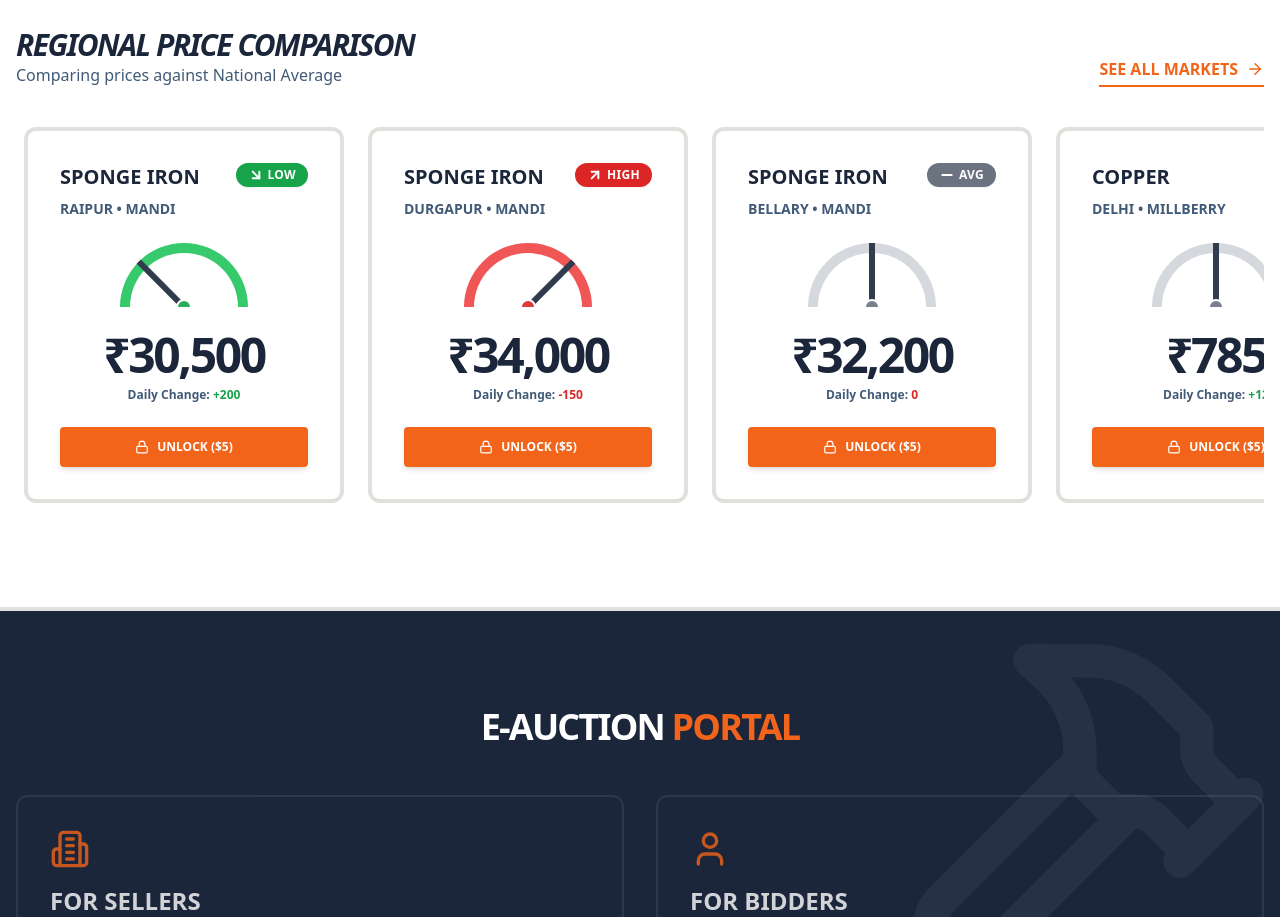
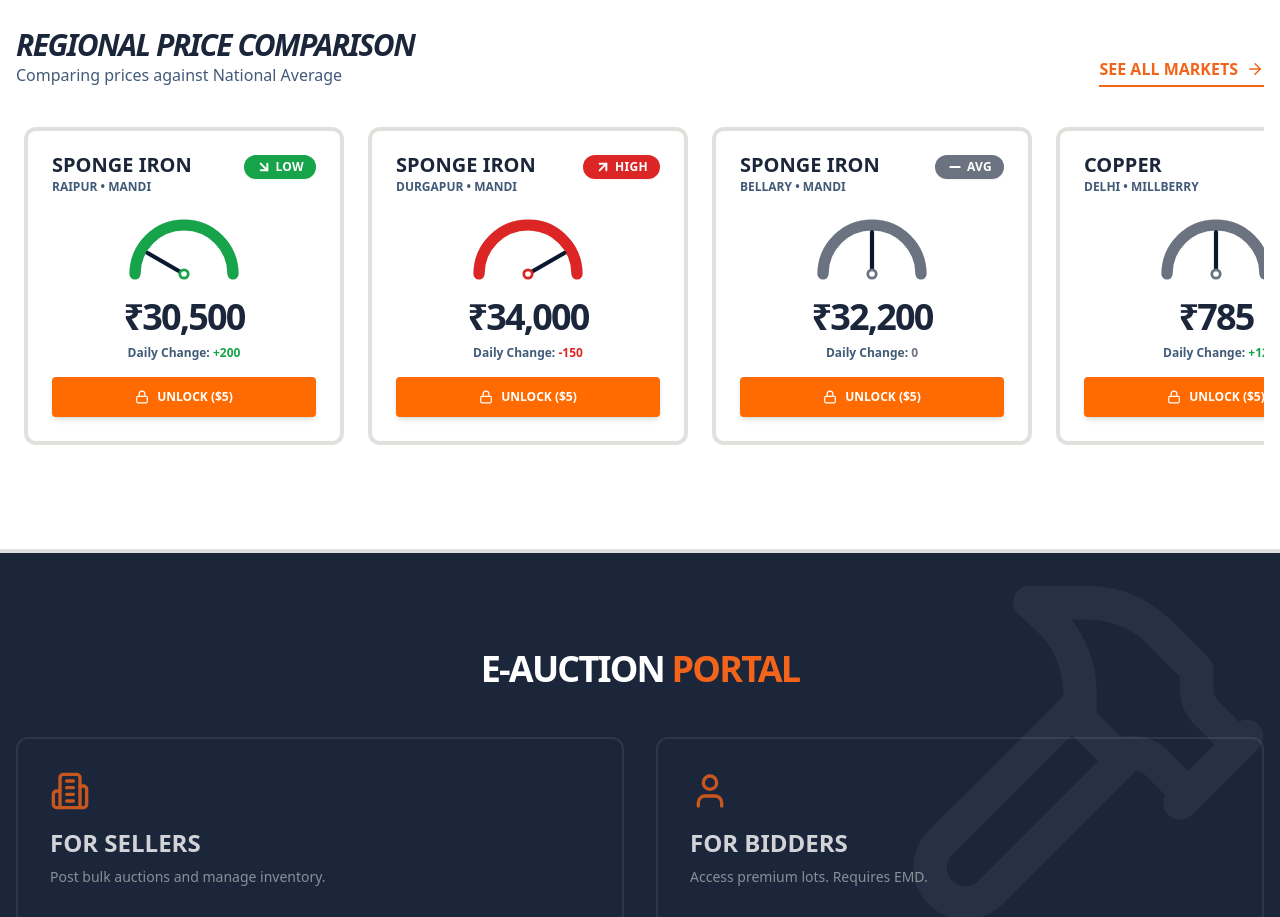
Before and after one commit to nilesh94/scrapcy-frontend, a React (Create React App) app: page / in a window 1280 px wide. Shown: the part 780-1697 px from the top of the page. Built offline with nearby package versions, Linux system fonts and the light colour scheme.

Commit message:
Update PriceCard.js

```diff
--- a/src/components/PriceCard.js
+++ b/src/components/PriceCard.js
@@ -1,19 +1,13 @@
 import React from 'react';
-import {
-  Lock, ShieldCheck, ArrowUpRight, ArrowDownRight, Minus
-} from 'lucide-react';
+import { Lock, ShieldCheck, ArrowUpRight, ArrowDownRight, Minus } from 'lucide-react';
 
 const PriceCard = ({ item, averagePrice, isUnlocked, onUnlock, className = "" }) => {
 
   // --- INTERNAL LOGIC: Determine Status & Colors ---
   const getPriceComparison = () => {
-    // If no average is provided (fallback), treat as Avg
+    // Fallback if no average
     if (!averagePrice) return {
-        status: 'Avg',
-        badgeClass: 'bg-gray-500 text-white',
-        icon: <Minus size={16} strokeWidth={3} />,
-        needle: '0deg',
-        arcColor: 'border-gray-300' // Gray Arc
+        status: 'Avg', color: '#6b7280', icon: <Minus size={16} strokeWidth={3} />, angle: 90
     };
 
     const diff = item.price - averagePrice;
@@ -22,91 +16,116 @@ const PriceCard = ({ item, averagePrice, isUnlocked, onUnlock, className = "" })
     if (diff > threshold) {
       return {
         status: 'High',
-        badgeClass: 'bg-red-600 text-white',
+        color: '#dc2626', // Red-600
         icon: <ArrowUpRight size={16} strokeWidth={3} />,
-        needle: '45deg',
-        arcColor: 'border-red-500' // Red Arc
+        angle: 30 // Point Right
       };
     }
     if (diff < -threshold) {
       return {
         status: 'Low',
-        badgeClass: 'bg-green-600 text-white',
+        color: '#16a34a', // Green-600
         icon: <ArrowDownRight size={16} strokeWidth={3} />,
-        needle: '-45deg',
-        arcColor: 'border-green-500' // Green Arc
+        angle: 150 // Point Left
       };
     }
     return {
       status: 'Avg',
-      badgeClass: 'bg-gray-500 text-white',
+      color: '#6b7280', // Gray-500
       icon: <Minus size={16} strokeWidth={3} />,
-      needle: '0deg',
-      arcColor: 'border-gray-300' // Gray Arc
+      angle: 90 // Point Up
     };
   };
 
-  const { status, badgeClass, icon, needle, arcColor } = getPriceComparison();
+  const { status, color, icon, angle } = getPriceComparison();
+
+  // --- SVG MATH HELPERS ---
+  // We draw a semi-circle from 180deg (left) to 0deg (right)
+  // Center (50, 45), Radius 35
+  // Needle calculation based on angle
+  const radius = 35;
+  const centerX = 50;
+  const centerY = 45;
+
+  // Convert degrees to radians for needle position
+  // Note: In SVG, 0 deg is usually 3 o'clock. We want 90 to be 12 o'clock.
+  const rad = (angle * Math.PI) / 180;
+  const needleLength = 30;
+  const needleX = centerX + needleLength * Math.cos(-rad); // Negate rad because SVG Y is down
+  const needleY = centerY + needleLength * Math.sin(-rad);
 
   return (
-    <div className={`relative group border-4 border-platinum p-8 bg-white transition-all hover:border-navy hover:shadow-xl rounded-xl ${className}`}>
+    <div className={`relative group border-4 border-platinum p-6 bg-white transition-all hover:border-navy hover:shadow-xl rounded-xl ${className}`}>
 
-      {/* 1. Header with SOLID COLOR BADGE */}
+      {/* 1. HEADER */}
       <div className="flex justify-between items-start mb-2">
-        <h3 className="text-xl font-black uppercase text-navy">{item.material}</h3>
+        <div>
+           <h3 className="text-xl font-black uppercase text-navy leading-none">{item.material}</h3>
+           <p className="text-xs font-bold text-steel uppercase mt-1">
+             {item.location} • {item.type}
+           </p>
+        </div>
 
-        {/* Status Badge */}
-        <div className={`flex items-center gap-1 font-black px-3 py-1 rounded-full text-xs uppercase tracking-wide shadow-sm ${badgeClass}`}>
+        {/* SOLID PILL BADGE */}
+        <div
+          className="flex items-center gap-1 font-black px-3 py-1 rounded-full text-xs uppercase tracking-wide shadow-sm text-white"
+          style={{ backgroundColor: color }}
+        >
             {icon} {status}
         </div>
       </div>
 
-      {/* Sub-header */}
-      <p className="text-sm font-bold text-steel uppercase mb-6">
-        {item.location} • {item.type}
-      </p>
+      {/* 2. SVG GAUGE VISUALIZATION */}
+      <div className="flex justify-center my-4">
+          <svg width="140" height="70" viewBox="0 0 100 50" className="overflow-visible">
+            {/* Background Arc (Platinum) */}
+            <path d="M 15 45 A 35 35 0 0 1 85 45" fill="none" stroke="#e6e6e6" strokeWidth="8" strokeLinecap="round" />
 
-      {/* 2. Gauge Visualization (COLOR CODED ARC) */}
-      <div className="flex justify-center mb-6 opacity-90 group-hover:opacity-100 transition-opacity">
-          <div className="relative w-32 h-16 overflow-hidden">
-
-            {/* Gauge Background Arc
-               We dynamically change 'border-color' using ${arcColor}
+            {/* Colored Status Arc (Overlays the background)
+                Note: This simple version colors the whole arc.
+                To make it look "filled" to a point, we'd need complex path math.
+                For "High/Low" indicators, coloring the whole arc is standard.
             */}
-            <div className={`absolute top-0 left-0 w-32 h-32 rounded-full border-[10px] border-b-transparent ${arcColor}`}></div>
+            <path d="M 15 45 A 35 35 0 0 1 85 45" fill="none" stroke={color} strokeWidth="8" strokeLinecap="round" />
 
             {/* Needle */}
-            <div
-                className="absolute bottom-0 left-1/2 w-1.5 h-16 bg-navy origin-bottom transition-transform duration-700 ease-out z-10"
-                style={{ transform: `translateX(-50%) rotate(${needle})` }}
-            ></div>
+            <line
+              x1={centerX} y1={centerY}
+              x2={needleX} y2={needleY}
+              stroke="#0a192f"
+              strokeWidth="3"
+              strokeLinecap="round"
+            />
 
-            {/* Center Dot (Matches Arc Color) */}
-            <div className={`absolute bottom-0 left-1/2 w-4 h-4 rounded-full transform -translate-x-1/2 translate-y-1/2 z-20 border-2 border-white ${badgeClass.split(' ')[0]}`}></div>
-          </div>
+            {/* Center Pivot Dot */}
+            <circle cx={centerX} cy={centerY} r="3" fill="white" stroke={color} strokeWidth="2" />
+          </svg>
       </div>
 
-      {/* Price Display */}
+      {/* 3. PRICE DISPLAY */}
       <div className="text-center mb-4">
-        <p className="text-5xl font-black text-navy tracking-tighter">₹{item.price.toLocaleString()}</p>
+        <p className="text-4xl font-black text-navy tracking-tighter">₹{item.price.toLocaleString()}</p>
         <p className="text-xs text-steel font-bold mt-2">
-           Daily Change: <span className={item.change > 0 ? "text-green-600" : "text-red-600"}>{item.change > 0 ? '+' : ''}{item.change}</span>
+           Daily Change: <span style={{ color: item.change > 0 ? '#16a34a' : (item.change < 0 ? '#dc2626' : '#6b7280') }}>
+             {item.change > 0 ? '+' : ''}{item.change}
+           </span>
         </p>
       </div>
 
-      {/* 3. Unlock Section */}
+      {/* 4. UNLOCK BUTTON */}
       {isUnlocked ? (
-        <div className="mt-6 p-4 bg-green-50 border-l-4 border-green-600 rounded">
+        <div className="mt-4 p-3 bg-green-50 border-l-4 border-green-600 rounded">
           <p className="text-[10px] font-black uppercase text-green-700 flex items-center gap-1">
              <ShieldCheck size={12}/> Verified Contact:
           </p>
           <p className="text-sm font-bold text-navy mt-1">{item.contact}</p>
         </div>
       ) : (
-        <div className="mt-6">
+        <div className="mt-4">
           <button
             onClick={() => onUnlock(item.id)}
-            className="bg-orange hover:bg-navy text-white w-full py-3 font-black uppercase text-xs transition-colors flex items-center justify-center gap-2 rounded shadow-md hover:shadow-lg"
+            className="w-full py-3 font-black uppercase text-xs text-white transition-colors flex items-center justify-center gap-2 rounded shadow-md hover:shadow-lg hover:bg-navy"
+            style={{ backgroundColor: '#ff6b00' }}
           >
             <Lock size={14} /> Unlock ($5)
           </button>
```
